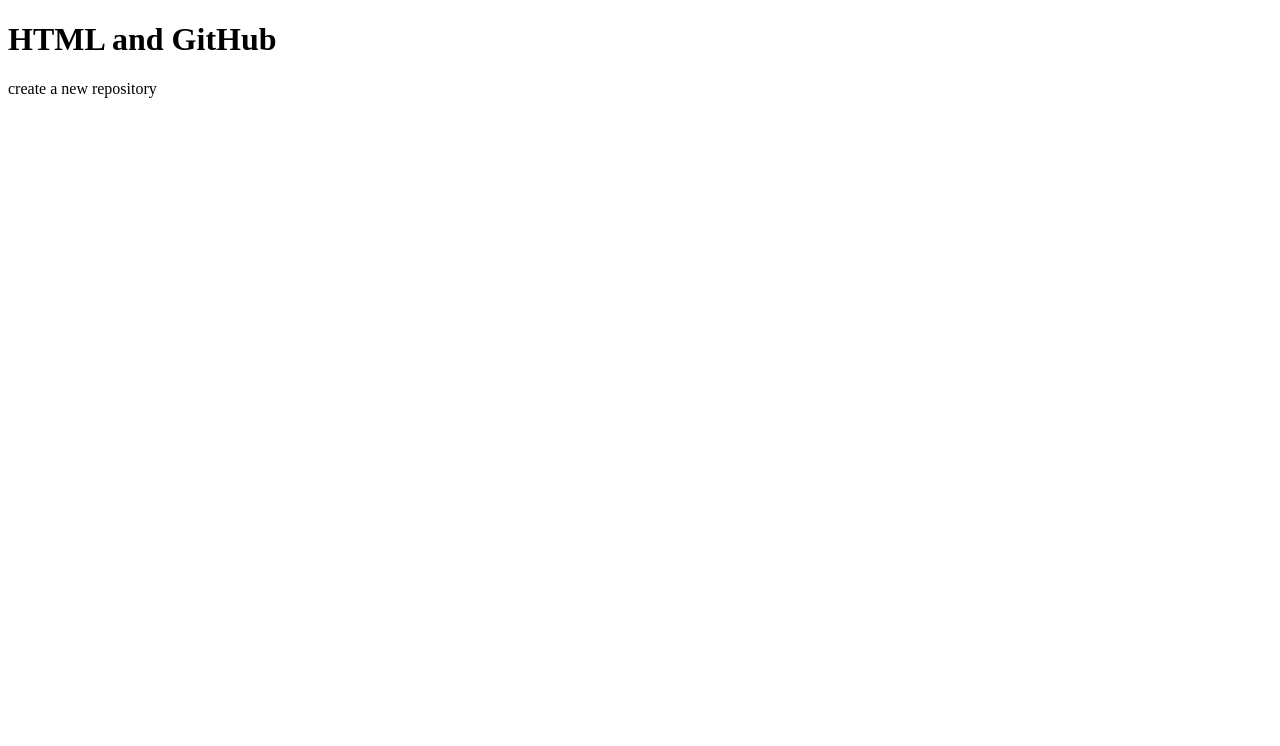
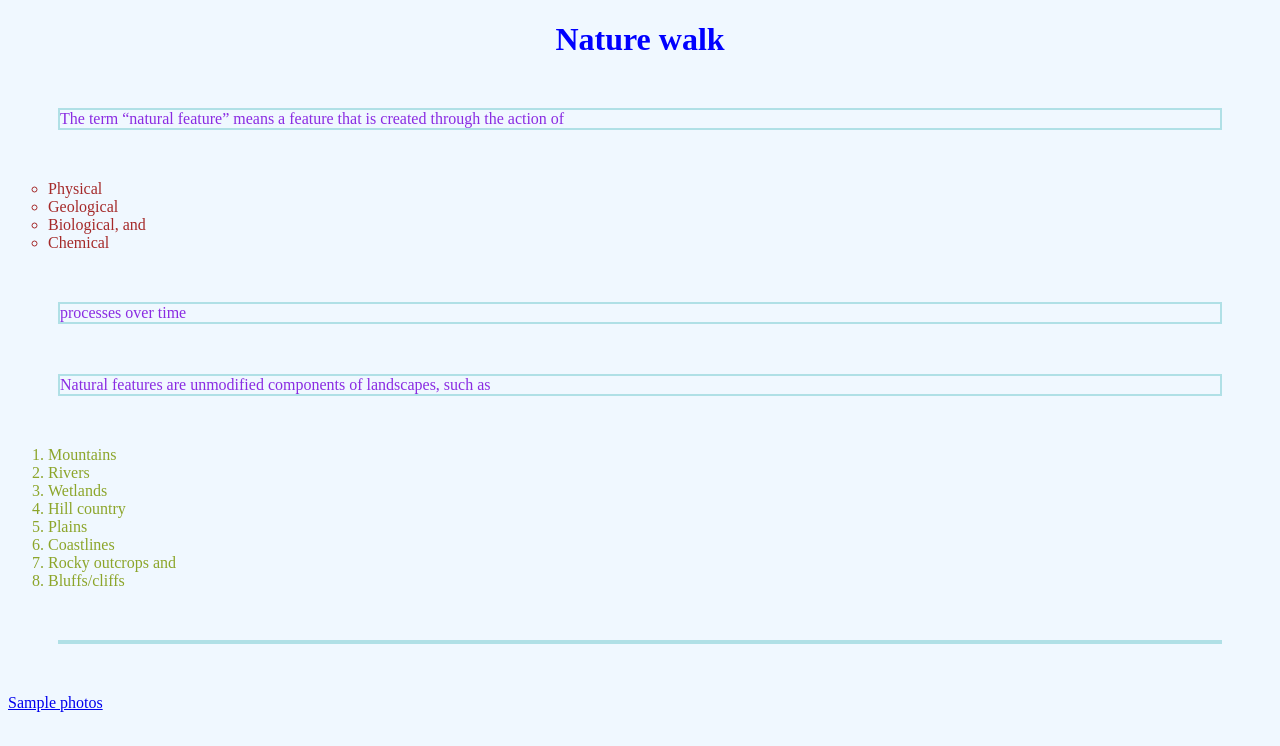
Before and after one commit to HVula/wednesday, a plain HTML site: page index.html in a window 1280 px wide. Drawn offline with Linux system fonts and the light colour scheme.

Commit message:
project status

```diff
--- /dev/null
+++ b/css/style.css
@@ -0,0 +1,26 @@
+body {
+    background-color: aliceblue;
+}
+
+h1 {
+    color: blue;
+}
+
+p {
+    color: blueviolet;
+    border: 2px solid powderblue;
+    margin: 50px;
+}
+
+h1 {
+    text-align: center;
+}
+
+ul {
+    list-style-type: circle;
+    color: brown;
+}
+
+ol {
+    color: rgb(140, 165, 42);
+}
--- a/index.html
+++ b/index.html
@@ -1,13 +1,40 @@
 <!DOCTYPE html>
 <html lang="en">
+
 <head>
     <meta charset="UTF-8">
     <meta http-equiv="X-UA-Compatible" content="IE=edge">
     <meta name="viewport" content="width=device-width, initial-scale=1.0">
-    <title>Document</title>
+    <title>Natural features</title>
+    <link rel="stylesheet" href="./css/style.css">
 </head>
+
 <body>
-    <h1>HTML and GitHub</h1>
-    <p>create a new repository</p>
+    <h1>Nature walk</h1>
+    <p>The term “natural feature” means a feature that is created through the action of
+    </p>
+    <ul>
+        <li>Physical</li>
+        <li>Geological</li>
+        <li>Biological, and </li>
+        <li>Chemical</li>
+    </ul>
+    <p>
+    processes over time
+    </p>
+    <p>Natural features are unmodified components of landscapes, such as
+    <ol>
+        <li>Mountains</li>
+        <li>Rivers</li>
+        <li>Wetlands</li>
+        <li>Hill country</li>
+        <li>Plains</li>
+        <li>Coastlines</li>
+        <li>Rocky outcrops and</li>
+        <li>Bluffs/cliffs</li>
+    </ol>
+    </p>
+    <a href="images.html">Sample photos</a>
 </body>
+
 </html>
```
Also changed, not shown: images.html (added, +16 -0 lines), image/download.jfif (added), image/nature.jpg (added), main.html (added), 2 other files.
